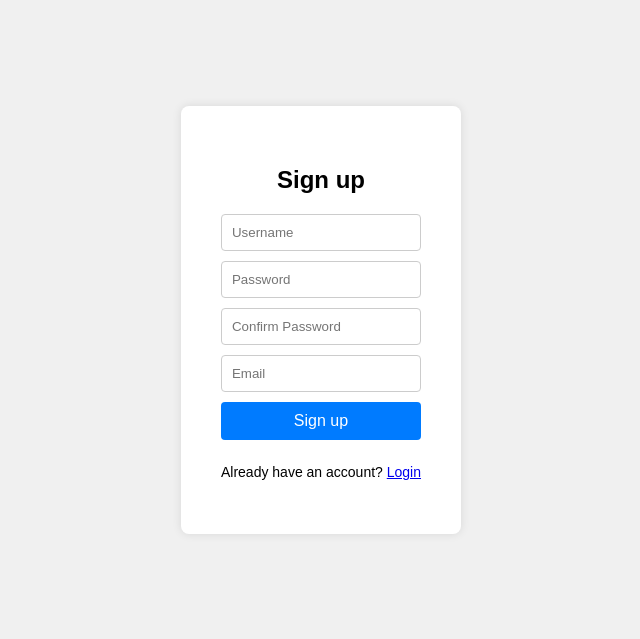
After one commit to IancoviciTeodor1/WebSocketApp, a PHP site: page /register/register.php in a window 1280 px wide. The commit adds this page. Shown: the top 639 px of the page, without its empty margins (319-959 px from the left). Run offline with PHP 8.4, Linux system fonts and the light colour scheme.

Commit message:
Register Page Added

```diff
--- /dev/null
+++ b/register.php
@@ -0,0 +1,103 @@
+<?php
+session_start();
+require 'db.php'; // Include your database connection file
+
+if ($_SERVER['REQUEST_METHOD'] == 'POST') {
+    $username = $_POST['username'];
+    $password = $_POST['password'];
+    $confirm_password = $_POST['confirm_password'];
+    $email = $_POST['email'];
+
+    if ($password !== $confirm_password) {
+        $error = 'Passwords do not match';
+    } else {
+        // Query the database to check if the email already exists
+        $stmt = $db->prepare('SELECT * FROM users WHERE email = ?');
+        $stmt->execute([$email]);
+        if ($stmt->fetch()) {
+            $error = 'Email already registered';
+        } else {
+            try {
+                $hashedPassword = password_hash($password, PASSWORD_BCRYPT);
+                $stmt = $db->prepare('INSERT INTO users (username, password, email) VALUES (?, ?, ?)');
+                $stmt->execute([$username, $hashedPassword, $email]);
+
+                // Automatically log in the user
+                $_SESSION['user_id'] = $db->lastInsertId();
+                $_SESSION['username'] = $username;
+
+                header('Location: index.php');
+                exit();
+            } catch (Exception $e) {
+                $error = 'Registration failed: ' . $e->getMessage();
+            }
+        }
+    }
+}
+?>
+
+<!DOCTYPE html>
+<html lang="en">
+<head>
+    <meta charset="UTF-8">
+    <meta name="viewport" content="width=device-width, initial-scale=1.0">
+    <title>Sign up</title>
+    <style>
+        body {
+            font-family: Arial, sans-serif;
+            display: flex;
+            justify-content: center;
+            align-items: center;
+            height: 80vh; /* Full height for better centering */
+            background-color: #f0f0f0;
+            margin: 0;
+        }
+        .register-form {
+            background-color: white;
+            padding: 40px;
+            border-radius: 8px;
+            box-shadow: 0 0 10px rgba(0, 0, 0, 0.1);
+            display: flex;
+            flex-direction: column; /* Align items vertically */
+            align-items: center; /* Center align items horizontally */
+        }
+        .register-form input,
+        .register-form button {
+            display: block;
+            width: 100%;
+            padding: 10px;
+            margin-bottom: 10px;
+            border-radius: 4px;
+            border: 1px solid #ccc;
+            max-width: 300px; /* Limit max width for better alignment */
+            box-sizing: border-box; /* Include padding and border in the element's total width and height */
+        }
+        .register-form button {
+            border: none;
+            background-color: #007BFF;
+            color: white;
+            font-size: 16px;
+        }
+        #login {
+            font-size: 14px;
+        }
+        .error {
+            color: red;
+        }
+    </style>
+</head>
+<body>
+    <form class="register-form" method="POST" action="register.php">
+        <h2 align="center">Sign up</h2>
+        <?php if (isset($error)): ?>
+            <p class="error"><?= $error ?></p>
+        <?php endif; ?>
+        <input type="text" name="username" placeholder="Username" required>
+        <input type="password" name="password" placeholder="Password" required>
+        <input type="password" name="confirm_password" placeholder="Confirm Password" required>
+        <input type="email" name="email" placeholder="Email" required>
+        <button type="submit">Sign up</button>
+        <p id="login">Already have an account? <a href="login.php">Login</a></p>
+    </form>
+</body>
+</html>
```
Also changed, not shown: index.php (+43 -1 lines), login.php (+8 -2 lines).
